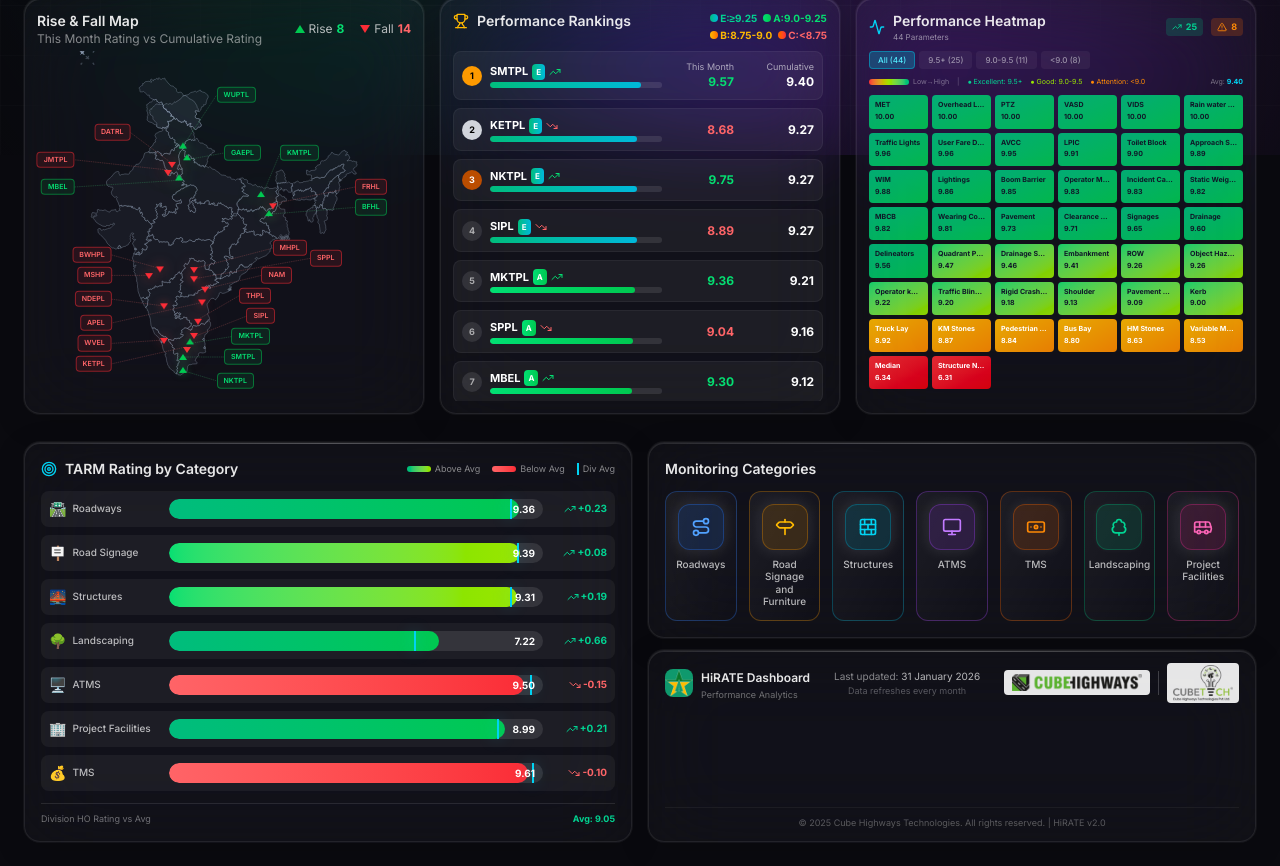
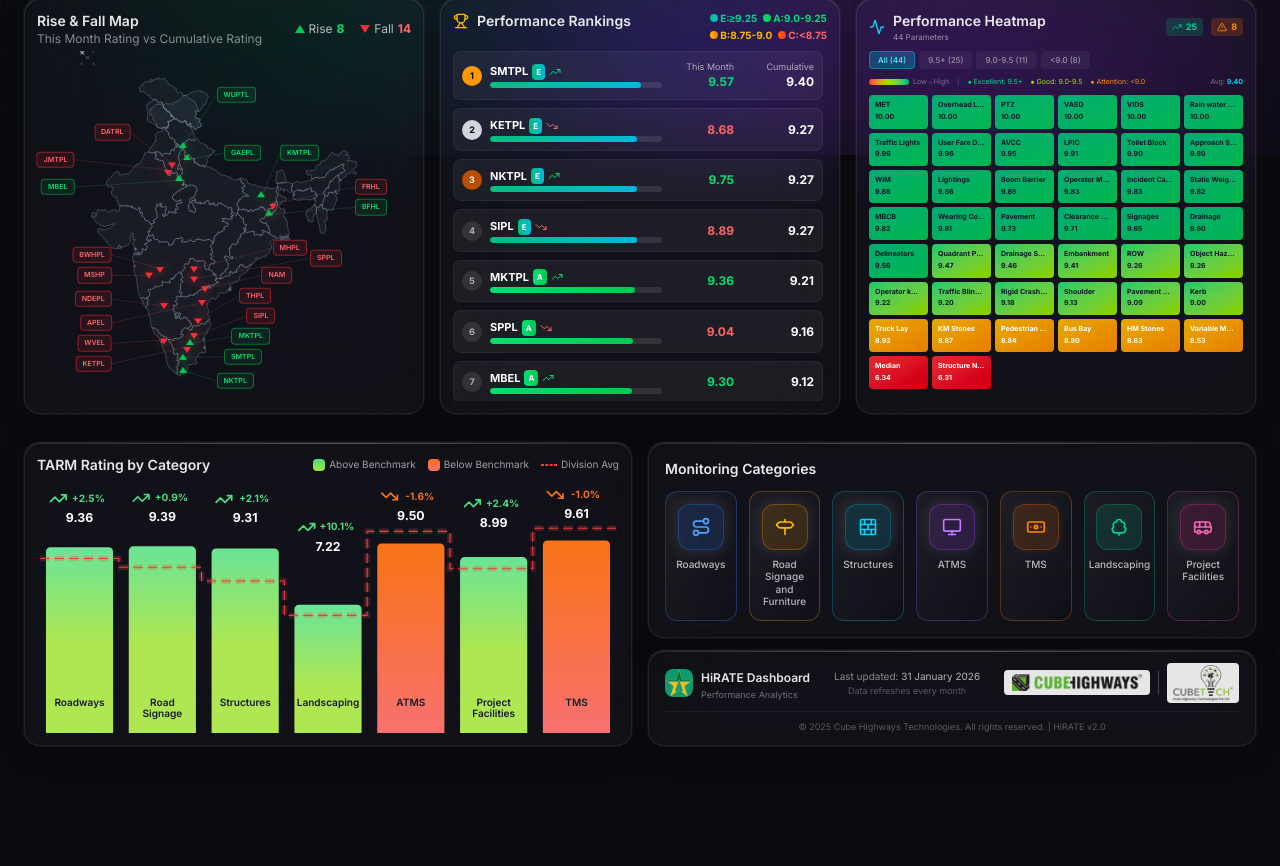
Before and after one commit to naveen2296/hirate_dashboard, a Next.js app: page / in a window 1280 px wide. Shown: the part 645-1511 px from the top of the page. After the commit the page ends 1415 px from the top, so only its background shows below. Built offline with nearby package versions, Linux system fonts and the light colour scheme.

Commit message:
full completed except animation

```diff
--- a/src/components/charts/TARMCategoryChart.tsx
+++ b/src/components/charts/TARMCategoryChart.tsx
@@ -1,150 +1,251 @@
 'use client';
 
 import { motion } from 'framer-motion';
-import { useState } from 'react';
-import { TrendingUp, TrendingDown, Target } from 'lucide-react';
 
-// Category data with real benchmarks (Average Rating Division) - in specified order
+// Category data - Green if above benchmark, Orange if below (attention)
+// offsetX/offsetY: Adjust individual benchmark line position for each category
 const chartData = [
-    { category: 'Roadways', actual: 9.36, benchmark: 9.13, icon: '🛣️' },
-    { category: 'Road Signage', actual: 9.39, benchmark: 9.31, icon: '🪧' },
-    { category: 'Structures', actual: 9.31, benchmark: 9.12, icon: '🌉' },
-    { category: 'Landscaping', actual: 7.22, benchmark: 6.56, icon: '🌳' },
-    { category: 'ATMS', actual: 9.50, benchmark: 9.65, icon: '🖥️' },
-    { category: 'Project Facilities', actual: 8.99, benchmark: 8.78, icon: '🏢' },
-    { category: 'TMS', actual: 9.61, benchmark: 9.71, icon: '💰' }
+    { category: 'Roadways', actual: 9.36, benchmark: 9.13, offsetX: 0, offsetY: 30 },
+    { category: 'Road Signage', actual: 9.39, benchmark: 9.31, offsetX: 0, offsetY: 40 },
+    { category: 'Structures', actual: 9.31, benchmark: 9.12, offsetX: 0, offsetY: 50 },
+    { category: 'Landscaping', actual: 7.22, benchmark: 6.56, offsetX: 0, offsetY: 50 },
+    { category: 'ATMS', actual: 9.50, benchmark: 9.65, offsetX: 0, offsetY: 12 },
+    { category: 'Project Facilities', actual: 8.99, benchmark: 8.78, offsetX: 0, offsetY: 35 },
+    { category: 'TMS', actual: 9.61, benchmark: 9.71, offsetX: 0, offsetY: 10 }
 ];
 
-const getBarColor = (actual: number, benchmark: number) => {
-    const delta = actual - benchmark;
-    if (delta >= 0.2) return { bar: 'from-emerald-500 to-green-500', text: 'text-emerald-400' };
-    if (delta >= 0) return { bar: 'from-green-400 to-lime-400', text: 'text-green-400' };
-    return { bar: 'from-red-400 to-red-500', text: 'text-red-400' };
+export function TARMCategoryChart() {
+    const chartHeight = 200;
+    const chartWidth = 520;
+    const paddingTop = 15;
+    const paddingBottom = 5;
+    const barWidth = 60;
+    const barGap = 14;
+
+    // Scale to show differences better
+    const minY = -5;
+    const maxY = 10;
+
+    // ===== GLOBAL BENCHMARK LINE CONFIG =====
+    const benchmarkLineOffsetY = 0;      // Global Y offset (+ve = down, -ve = up)
+    const benchmarkLineOffsetX = 5;      // Global X padding from bar edges
+    // =========================================
+
+    const baseY = chartHeight - paddingBottom;
+
+    const getY = (value: number) => {
+        const clampedValue = Math.max(minY, Math.min(maxY, value));
+        return paddingTop + ((maxY - clampedValue) / (maxY - minY)) * (baseY - paddingTop);
     };
 
-export function TARMCategoryChart() {
-    const [hoveredIndex, setHoveredIndex] = useState<number | null>(null);
-    const maxRating = 10;
+    const getBarHeight = (value: number) => {
+        const clampedValue = Math.max(minY, value);
+        return ((clampedValue - minY) / (maxY - minY)) * (baseY - paddingTop);
+    };
+
+    const getX = (index: number) => {
+        const totalBarsWidth = chartData.length * barWidth + (chartData.length - 1) * barGap;
+        const startX = (chartWidth - totalBarsWidth) / 2;
+        return startX + index * (barWidth + barGap) + barWidth / 2;
+    };
+
+    // Generate benchmark line path (uses individual offsets per category)
+    const benchmarkPath = (() => {
+        let path = '';
+        chartData.forEach((d, i) => {
+            const x = getX(i) + (d.offsetX || 0);
+            const y = getY(d.benchmark) + benchmarkLineOffsetY + (d.offsetY || 0);
+            const halfBar = barWidth / 2 + benchmarkLineOffsetX;
+
+            if (i === 0) {
+                path = `M ${x - halfBar},${y}`;
+            }
+            path += ` L ${x + halfBar},${y}`;
+
+            if (i < chartData.length - 1) {
+                const nextD = chartData[i + 1];
+                const nextY = getY(nextD.benchmark) + benchmarkLineOffsetY + (nextD.offsetY || 0);
+                path += ` L ${x + halfBar},${nextY}`;
+                const nextX = getX(i + 1) + (nextD.offsetX || 0);
+                path += ` L ${nextX - halfBar},${nextY}`;
+            }
+        });
+        return path;
+    })();
 
     return (
         <motion.div
             initial={{ opacity: 0, y: 20 }}
             animate={{ opacity: 1, y: 0 }}
             transition={{ duration: 0.5, delay: 0.5 }}
-            className="glass-card p-4 h-full flex flex-col"
+            className="glass-card p-3 h-full flex flex-col"
         >
-            {/* Header */}
-            <div className="flex items-center justify-between mb-3">
-                <div className="flex items-center gap-2">
-                    <Target className="w-4 h-4 text-cyan-400" />
+            {/* Header with Legend */}
+            <div className="flex items-center justify-between mb-2">
                 <h3 className="text-sm font-semibold text-white/90">TARM Rating by Category</h3>
-                </div>
-                <div className="flex items-center gap-3 text-[9px]">
+                <div className="flex items-center gap-3 text-[10px]">
                     <div className="flex items-center gap-1">
-                        <div className="w-6 h-1.5 rounded bg-gradient-to-r from-emerald-500 to-lime-400" />
-                        <span className="text-white/50">Above Avg</span>
+                        <div className="w-3 h-3 rounded" style={{ background: 'linear-gradient(180deg, #4ade80 0%, #a3e635 100%)' }} />
+                        <span className="text-white/60">Above Benchmark</span>
                     </div>
                     <div className="flex items-center gap-1">
-                        <div className="w-6 h-1.5 rounded bg-gradient-to-r from-red-400 to-red-500" />
-                        <span className="text-white/50">Below Avg</span>
+                        <div className="w-3 h-3 rounded" style={{ background: 'linear-gradient(180deg, #f97316 0%, #f87171 100%)' }} />
+                        <span className="text-white/60">Below Benchmark</span>
                     </div>
                     <div className="flex items-center gap-1">
-                        <div className="w-0.5 h-3 bg-cyan-400" />
-                        <span className="text-white/50">Div Avg</span>
+                        <div className="w-4 h-0 border-t-2" style={{ border: '1.4px dashed #ef3d3dff' }} />
+                        <span className="text-white/60">Division Avg</span>
                     </div>
                 </div>
             </div>
 
+            <div className="flex-1">
+                <svg
+                    viewBox={`0 0 ${chartWidth} ${chartHeight}`}
+                    className="w-full h-full"
+                    preserveAspectRatio="xMidYMid meet"
+                >
+                    <defs>
+                        {/* Above benchmark - heatmap 9.0-9.5 gradient (green-400 to lime-400) */}
+                        <linearGradient id="greenBarGrad" x1="0" y1="0" x2="0" y2="1">
+                            <stop offset="0%" stopColor="#6ae497ff" />
+                            <stop offset="50%" stopColor="#aee751ff" />
+                        </linearGradient>
+                        {/* Below benchmark - heatmap attention gradient (orange-500 to red-400) */}
+                        <linearGradient id="redBarGrad" x1="0" y1="0" x2="0" y2="1">
+                            <stop offset="0%" stopColor="#f97316" />
+                            <stop offset="100%" stopColor="#f87171" />
+                        </linearGradient>
+                    </defs>
+
                     {/* Bars */}
-            <div className="flex-1 flex flex-col justify-between gap-2">
-                {chartData.map((data, index) => {
-                    const progressWidth = (data.actual / maxRating) * 100;
-                    const benchmarkPos = (data.benchmark / maxRating) * 100;
+                    {chartData.map((data, i) => {
+                        const x = getX(i) - barWidth / 2;
+                        const barHeight = getBarHeight(data.actual);
+                        const y = baseY - barHeight;
+                        const isAboveBenchmark = data.actual >= data.benchmark;
                         const delta = data.actual - data.benchmark;
-                    const colors = getBarColor(data.actual, data.benchmark);
-                    const isHovered = hoveredIndex === index;
 
                         return (
-                        <motion.div
-                            key={data.category}
-                            initial={{ opacity: 0, x: -20 }}
-                            animate={{ opacity: 1, x: 0 }}
-                            transition={{ delay: 0.1 + index * 0.08 }}
-                            onMouseEnter={() => setHoveredIndex(index)}
-                            onMouseLeave={() => setHoveredIndex(null)}
-                            className={`
-                                relative flex items-center gap-2 p-2 rounded-lg transition-all cursor-pointer
-                                ${isHovered ? 'bg-white/10 scale-[1.02]' : 'bg-white/5'}
-                            `}
-                        >
-                            {/* Category Name */}
-                            <div className="w-28 flex items-center gap-1.5 shrink-0">
-                                <span className="text-sm">{data.icon}</span>
-                                <span className="text-[10px] text-white/70 font-medium truncate">
-                                    {data.category}
-                                </span>
-                            </div>
+                            <g key={data.category}>
+                                {/* Bar */}
+                                <motion.rect
+                                    x={x}
+                                    y={y}
+                                    width={barWidth}
+                                    height={barHeight}
+                                    rx={4}
+                                    ry={4}
+                                    fill={isAboveBenchmark ? 'url(#greenBarGrad)' : 'url(#redBarGrad)'}
+                                    initial={{ height: 0, y: baseY }}
+                                    animate={{ height: barHeight, y: y }}
+                                    transition={{ duration: 0.8, delay: i * 0.07, ease: 'easeOut' }}
+                                />
 
-                            {/* Progress Bar Container */}
-                            <div className="flex-1 relative h-5">
-                                {/* Background track */}
-                                <div className="absolute inset-0 bg-white/10 rounded-full overflow-hidden">
-                                    {/* Progress Bar */}
-                                    <motion.div
-                                        className={`h-full rounded-full bg-gradient-to-r ${colors.bar}`}
-                                        initial={{ width: 0 }}
-                                        animate={{ width: `${progressWidth}%` }}
-                                        transition={{ duration: 0.8, delay: 0.2 + index * 0.08, ease: 'easeOut' }}
-                                    />
-                                </div>
-
-                                {/* Benchmark Marker */}
-                                <motion.div
-                                    className="absolute top-0 bottom-0 w-0.5 bg-cyan-400"
-                                    style={{ left: `${benchmarkPos}%` }}
-                                    initial={{ opacity: 0, scaleY: 0 }}
-                                    animate={{ opacity: 1, scaleY: 1 }}
-                                    transition={{ delay: 0.5 + index * 0.08 }}
-                                >
-                                    <div className="absolute inset-0 w-1 -left-0.5 bg-cyan-400/30 blur-sm" />
-                                </motion.div>
-
-                                {/* Rating Value on bar */}
-                                <motion.span
-                                    className="absolute top-1/2 -translate-y-1/2 text-[10px] font-bold text-white right-2"
+                                {/* Delta % with trending icon above bar value */}
+                                <motion.g
                                     initial={{ opacity: 0 }}
                                     animate={{ opacity: 1 }}
-                                    transition={{ delay: 0.6 + index * 0.08 }}
+                                    transition={{ delay: 0.6 + i * 0.07 }}
+                                >
+                                    {/* Trending icon */}
+                                    <g transform={`translate(${getX(i) - 28}, ${y - 26})`}>
+                                        {isAboveBenchmark ? (
+                                            <path
+                                                d="M2 8l4-4 4 4 6-6m0 0v4m0-4h-4"
+                                                stroke="#4ade80"
+                                                strokeWidth="1.5"
+                                                fill="none"
+                                                strokeLinecap="round"
+                                                strokeLinejoin="round"
+                                            />
+                                        ) : (
+                                            <path
+                                                d="M2 2l4 4 4-4 6 6m0 0v-4m0 4h-4"
+                                                stroke="#f97316"
+                                                strokeWidth="1.5"
+                                                fill="none"
+                                                strokeLinecap="round"
+                                                strokeLinejoin="round"
+                                            />
+                                        )}
+                                    </g>
+                                    {/* Percentage text */}
+                                    <text
+                                        x={getX(i) + 8}
+                                        y={y - 18}
+                                        textAnchor="middle"
+                                        fill={isAboveBenchmark ? '#4ade80' : '#f97316'}
+                                        fontSize="9"
+                                        fontWeight="bold"
+                                    >
+                                        {isAboveBenchmark ? '+' : ''}{((delta / data.benchmark) * 100).toFixed(1)}%
+                                    </text>
+                                </motion.g>
+
+                                {/* Value label above bar */}
+                                <motion.text
+                                    x={getX(i)}
+                                    y={y - 0}
+                                    textAnchor="middle"
+                                    fill="white"
+                                    fontSize="11"
+                                    fontWeight="bold"
+                                    initial={{ opacity: 0 }}
+                                    animate={{ opacity: 1 }}
+                                    transition={{ delay: 0.5 + i * 0.07 }}
                                 >
                                     {data.actual.toFixed(2)}
-                                </motion.span>
-                            </div>
+                                </motion.text>
 
-                            {/* Delta Badge */}
-                            <div className={`
-                                w-14 flex items-center justify-end gap-0.5 shrink-0
-                                ${delta >= 0 ? 'text-emerald-400' : 'text-red-400'}
-                            `}>
-                                {delta >= 0 ? (
-                                    <TrendingUp className="w-3 h-3" />
-                                ) : (
-                                    <TrendingDown className="w-3 h-3" />
+                                {/* Category label inside bar */}
+                                <text
+                                    x={getX(i)}
+                                    y={baseY - 8}
+                                    textAnchor="middle"
+                                    fill="#1a1a2e"
+                                    fontSize="9"
+                                    fontWeight="600"
+                                >
+                                    {data.category.split(' ')[0]}
+                                </text>
+                                {data.category.split(' ').length > 1 && (
+                                    <text
+                                        x={getX(i)}
+                                        y={baseY + 2}
+                                        textAnchor="middle"
+                                        fill="#1a1a2e"
+                                        fontSize="9"
+                                        fontWeight="600"
+                                    >
+                                        {data.category.split(' ').slice(1).join(' ')}
+                                    </text>
                                 )}
-                                <span className="text-[10px] font-bold">
-                                    {delta >= 0 ? '+' : ''}{delta.toFixed(2)}
-                                </span>
-                            </div>
-                        </motion.div>
+                            </g>
                         );
                     })}
-            </div>
 
-            {/* Summary Footer */}
-            <div className="mt-3 pt-2 border-t border-white/10 flex items-center justify-between text-[9px]">
-                <span className="text-white/40">Division HO Rating vs Avg</span>
-                <span className="text-emerald-400 font-bold">
-                    Avg: {(chartData.reduce((sum, d) => sum + d.actual, 0) / chartData.length).toFixed(2)}
-                </span>
+                    {/* Benchmark line - cyan dashed */}
+                    <path
+                        d={benchmarkPath}
+                        fill="none"
+                        stroke="#ef3d3dff"
+                        strokeWidth="1"
+                        strokeDasharray="8 5"
+                        strokeLinecap="round"
+                        strokeLinejoin="round"
+                    />
+
+                    {/* Glow effect */}
+                    <path
+                        d={benchmarkPath}
+                        fill="none"
+                        stroke="#ed3c3cff"
+                        strokeWidth="5"
+                        strokeDasharray="8 5"
+                        opacity={0.25}
+                    />
+                </svg>
             </div>
         </motion.div>
     );
```
Lines whose indentation alone changed are shown as unchanged.
